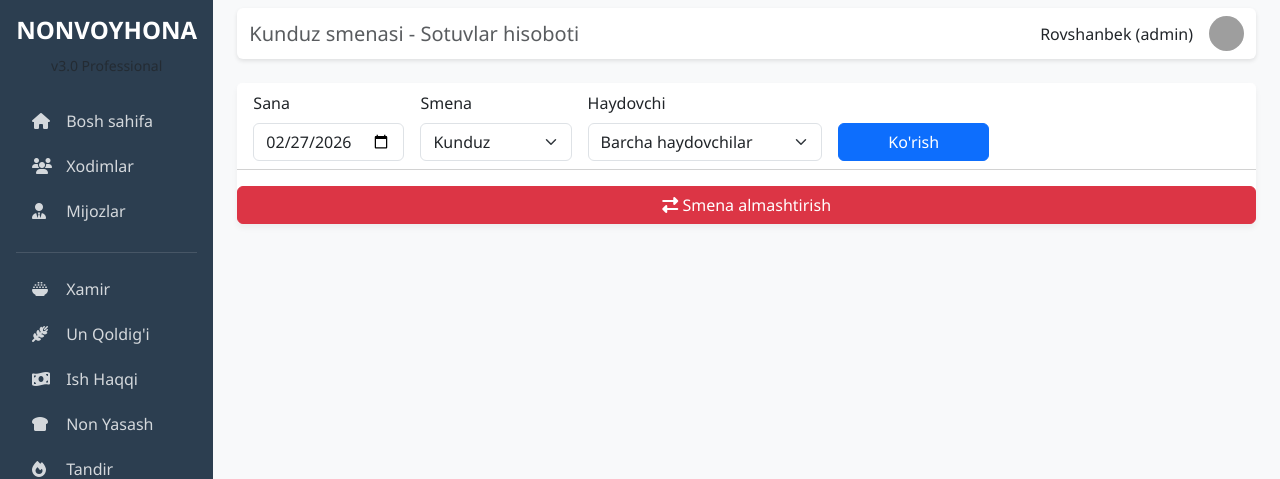
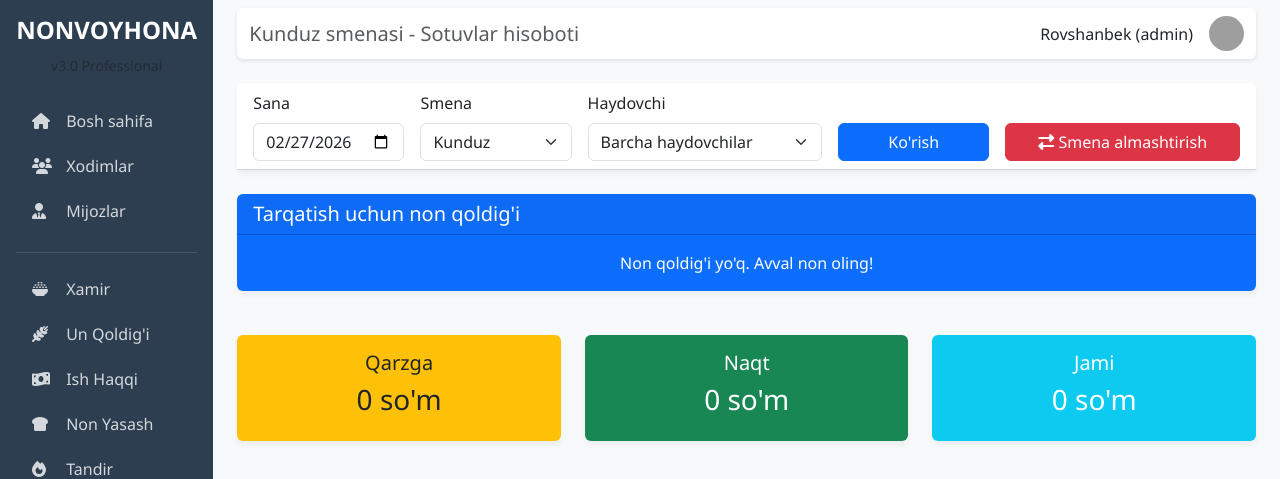
Before and after one commit to nonvoyhonatizimi/bakerysystemsolatr, a Flask app: page /reports/daily-sales in a window 1280 px wide. Shown: the top 479 px of the page. Run offline with Flask 3, Linux system fonts and the light colour scheme; a user stored in the database is signed in; data that the repository does not hold is empty; grey boxes are pictures that could not be loaded.

Commit message:
Revert "Fix smena almashtirish form - move outside main form"
This reverts commit c619bff5d7d1a542727d5bc19074e37a574f267b.

```diff
--- a/templates/reports/daily_sales.html
+++ b/templates/reports/daily_sales.html
@@ -32,10 +32,8 @@
             <div class="col-md-2">
                 <button type="submit" class="btn btn-primary w-100">Ko'rish</button>
             </div>
-            </div>
-        </form>
+            <div class="col-md-3">
                 {% if current_user.rol == 'admin' %}
-        <div class="mt-3">
                     {% if day_status and day_status.status == 'yopiq' %}
                         <button type="button" class="btn btn-secondary w-100" disabled>
                             <i class="fas fa-lock"></i> {{ current_smena.capitalize() }} yopilgan
@@ -47,8 +45,9 @@
                             </button>
                         </form>
                     {% endif %}
+                {% endif %}
             </div>
-        {% endif %}
+        </form>
     </div>
 </div>
 
```
Lines whose indentation alone changed are shown as unchanged.
